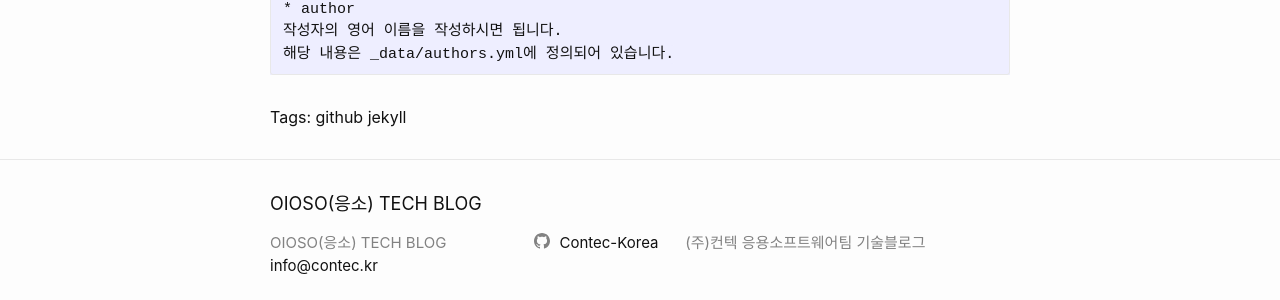
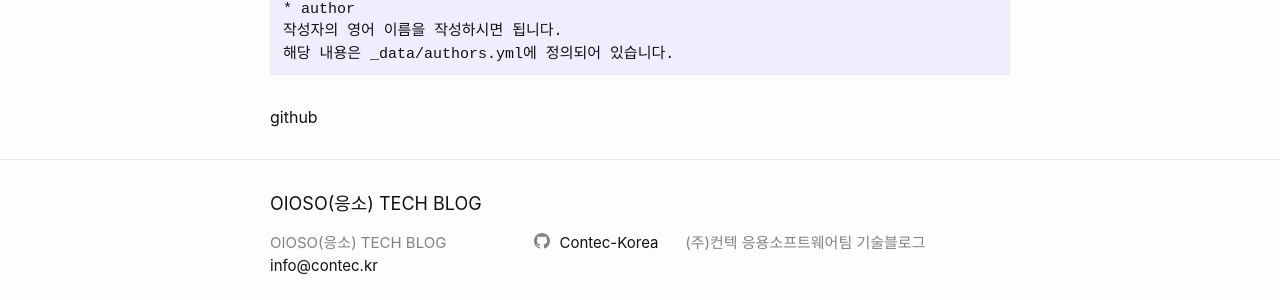
Before and after one commit to Contec-Korea/oioso.github.io, a Jekyll site: the page built from _posts/2024-01-19-응소팀의-첫-포스팅.markdown, in a window 1280 px wide. Shown: the part 580-880 px from the top of the page. Built offline with Jekyll 4.4.1, drawn with Linux system fonts in a browser that asks for light colours.

Commit message:
fix: 포스트에 태그 추가

```diff
--- a/_layouts/post.html
+++ b/_layouts/post.html
@@ -29,10 +29,10 @@
 
   <div class="row">
     <div class="col-12">
-      Tags:
-      {% for tag in page.tags %}
+      {% if page.tags %} {% for tag in page.tags %} {% if site.data.tags contains tag
+      %}
       <span class="tag"><a href="{{ '/' | relative_url }}t/{{ tag | downcase | replace: ' ', '-' }}">{{ tag }}</a></span>
-      {% endfor %}
+      {% endif %} {% endfor %} {% endif %}
     </div>
   </div>
 </article>
```
